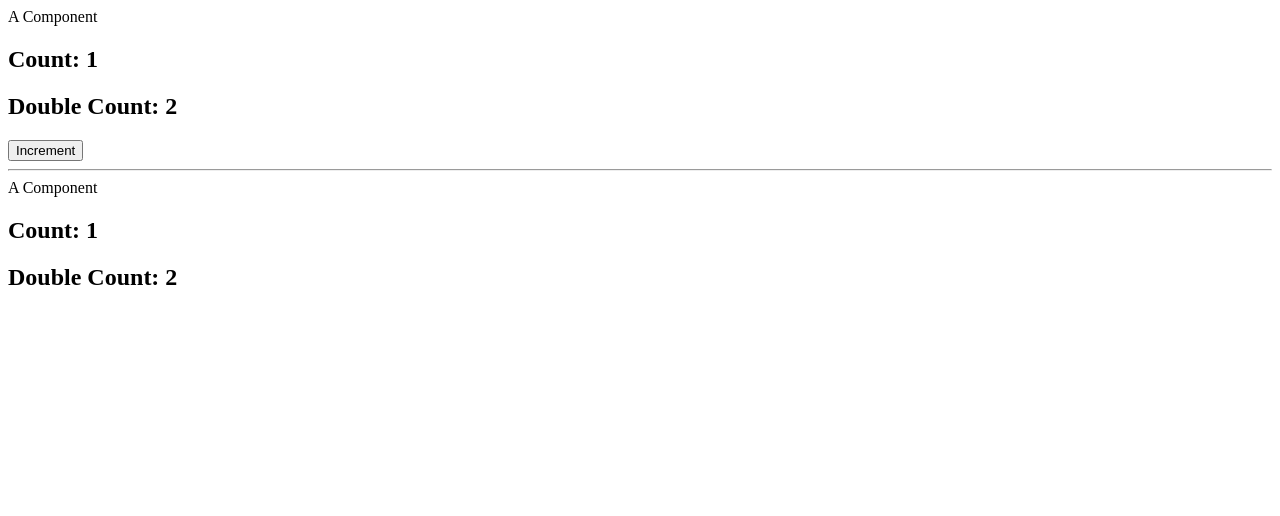
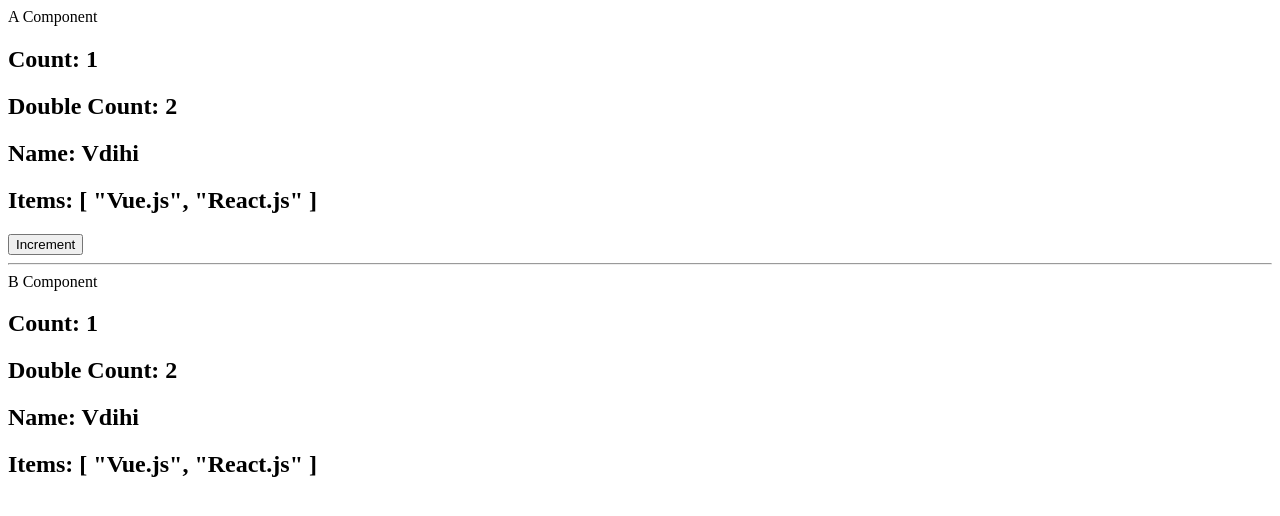
Before and after one commit to vidhi-7span/Learn-Pinia, a Vue app: page / in a window 1280 px wide. Shown: the top 516 px of the page. Built offline with nearby package versions, Linux system fonts and the light colour scheme.

Commit message:
Implement mutating sate passing Object and Function

```diff
--- a/src/components/AComponent.vue
+++ b/src/components/AComponent.vue
@@ -3,28 +3,28 @@ Getter become Computed Property
 Actions become Methods / Function  -->
 <script setup>
 import { useCounterStore } from "../stores/counter.js";
-// import { storeToRefs } from "pinia";
 const store = useCounterStore();
+// store.count = 100;
 
-// Wrong way to destructuring
-// const { count, doubleCount, increment } = store;
+// Mutating State Passing Object
+// store.$patch({
+//   count: store.count + 10,
+//   name: "Nidhi",
+// });
 
-// Correct way to Destructure refs
-// const { count, doubleCount } = storeToRefs(store);
-
-// Actions can be Destructured normally
-// const { increment } = store;
+// Mutating State Passing Function
+store.$patch((state) => {
+  state.items.push("React.js");
+});
 </script>
 
 <template>
   <div>A Component</div>
   <h2>Count: {{ store.count }}</h2>
   <h2>Double Count: {{ store.doubleCount }}</h2>
+  <h2>Name: {{ store.name }}</h2>
+  <h2>Items: {{ store.items }}</h2>
   <button @click="store.increment">Increment</button>
-
-  <!-- <h2>Count: {{ count }}</h2>
-  <h2>Double Count: {{ doubleCount }}</h2>
-  <button @click="increment">Increment</button> -->
 </template>
 
 <style></style>
--- a/src/components/BComponent.vue
+++ b/src/components/BComponent.vue
@@ -1,17 +1,31 @@
 <!-- State become ref
 Getter become Computed Property
 Actions become Methods / Function  -->
+<script setup>
+import { useCounterStore } from "../stores/counter.js";
+// import { storeToRefs } from "pinia";
+const store = useCounterStore();
+
+// Wrong way to destructuring
+// const { count, doubleCount, increment } = store;
+
+// Correct way to Destructure refs
+// const { count, doubleCount } = storeToRefs(store);
+
+// Actions can be Destructured normally
+// const { increment } = store;
+</script>
 
 <template>
-  <div>A Component</div>
+  <div>B Component</div>
   <h2>Count: {{ store.count }}</h2>
   <h2>Double Count: {{ store.doubleCount }}</h2>
+  <h2>Name: {{ store.name }}</h2>
+  <h2>Items: {{ store.items }}</h2>
+
+  <!-- <h2>Count: {{ count }}</h2>
+  <h2>Double Count: {{ doubleCount }}</h2>
+  <button @click="increment">Increment</button> -->
 </template>
 
-<script setup>
-import { useCounterStore } from "../stores/counter.js";
-
-const store = useCounterStore();
-console.log("store======", store);
-</script>
 <style></style>
--- a/src/stores/counter.js
+++ b/src/stores/counter.js
@@ -4,10 +4,12 @@ import { ref, computed } from "vue";
 
 export const useCounterStore = defineStore("counter", () => {
   const count = ref(1); // State
+  const name = ref("Vdihi"); // State
+  const items = ref(["Vue.js"]); // State
   const doubleCount = computed(() => count.value * 2); // Gatters
   function increment() {
     count.value++;
   } //Method
 
-  return { count, doubleCount, increment };
+  return { count, name, items, doubleCount, increment };
 });
```
